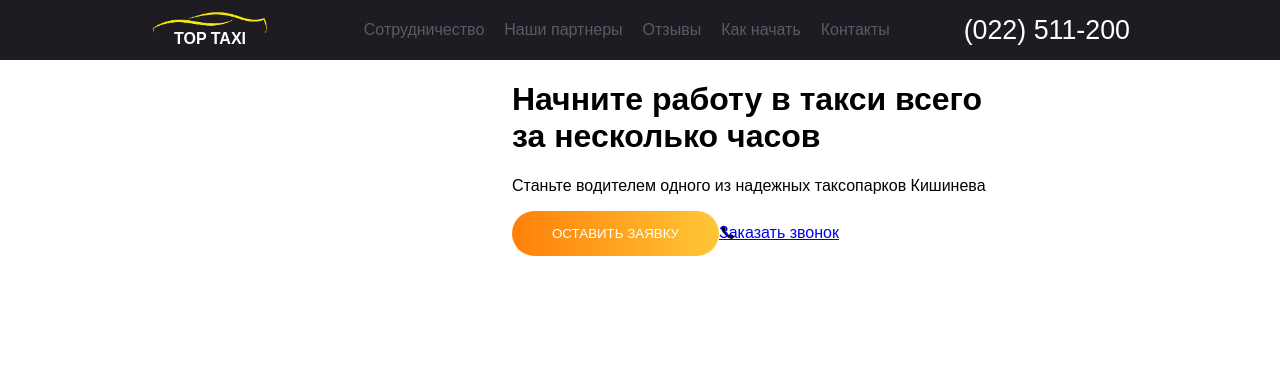
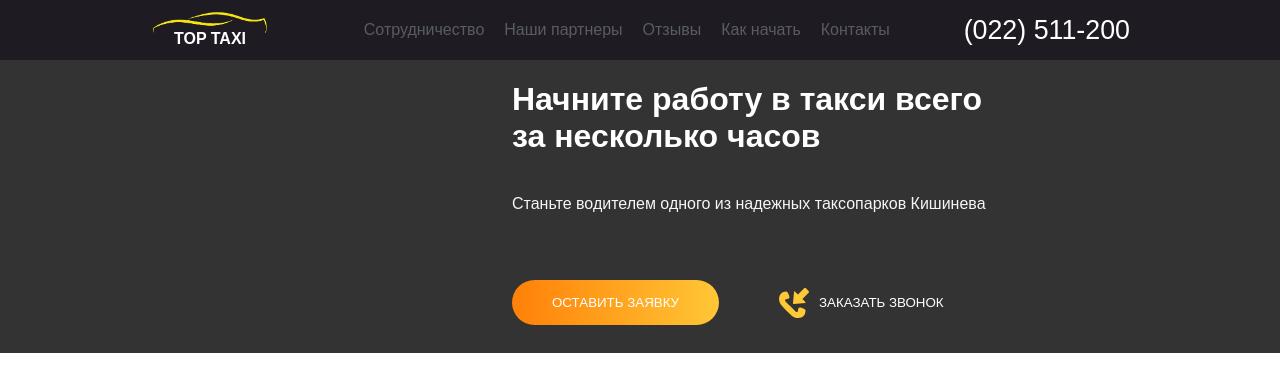
Before and after one commit to maxmdev/taxi-website, a React (Create React App) app: page / in a window 1280 px wide. Shown: the top 392 px of the page. Built offline with nearby package versions, Linux system fonts and the light colour scheme.

Commit message:
Styled buttons conact & call

```diff
--- a/src/Styles.css
+++ b/src/Styles.css
@@ -1,5 +1,10 @@
 .container {
   max-width: 980px;
+}
+/**0% 0% 100% 0% / 50% 10% 61% 0% **/
+
+h1 {
+  color: #ffffff;
 }
 
 .header-nav {
@@ -30,6 +35,11 @@
   width: 500px;
 }
 
+.header-content__heading p {
+  color: #F6F6F6;
+  margin: 40px 0;
+}
+
 .logo-text {
   margin-left: 24px;
   margin-top: 20px;
@@ -47,6 +57,23 @@
 }
 
 .phone-link {
-  background: url("./images/phone-icon.png") no-repeat left;
-  background-size: contain;
+  background: none;
 }
+
+.phone-link:hover {
+  cursor: pointer;
+  opacity: 0.8;
+
+}
+
+.phone-link span {
+  display: inline-block;
+  background: #FFC837;
+  mask-image: url("./images/incoming-call.svg");
+  mask-size: contain;
+  mask-position: center;
+  vertical-align: middle;
+  width: 30px;
+  height: 30px;
+  margin-right: 10px;
+}
--- a/src/components/Header.jsx
+++ b/src/components/Header.jsx
@@ -1,6 +1,6 @@
 import {Navigation} from "./Navigation";
 import {Button} from "./Button";
-import {PhoneLink} from "./PhoneLink";
+import {PhoneButton} from "./PhoneButton";
 
 export const Header = (props) => {
     return (
@@ -24,7 +24,7 @@ export const Header = (props) => {
                 </div>
                 <div className='header-content__contact'>
                     <Button text='Оставить заявку' />
-                    <PhoneLink href='#' text='Заказать звонок' />
+                    <PhoneButton href='#' text='Заказать звонок' />
                 </div>
             </div>
         </header>
--- /dev/null
+++ b/src/components/PhoneButton.jsx
@@ -0,0 +1,5 @@
+export const PhoneButton = (props) => {
+    return (
+        <button className='phone-link'><span className='phone-image'/>{props.text}</button>
+    )
+}
--- a/src/components/PhoneLink.jsx
+++ /dev/null
@@ -1,5 +0,0 @@
-export const PhoneLink = (props) => {
-    return (
-        <a href={props.href} className='phone-link'>{props.text}</a>
-    )
-}
--- a/src/index.css
+++ b/src/index.css
@@ -1,6 +1,10 @@
 body {
   margin: 0 auto;
   font-family: 'SF Pro D', sans-serif;
+}
+
+header {
+  background: #333333;
 }
 
 nav, nav a {
@@ -31,6 +35,7 @@ code {
 button {
   padding: 15px 40px;
   border-radius: 40px;
+  margin: 20px 20px 20px 0;
   border: 0;
   color: #fff;
   transition: 0.5s;
```
Also changed, not shown: src/images/incoming-call.svg (added), src/images/phone-icon.png (deleted).
